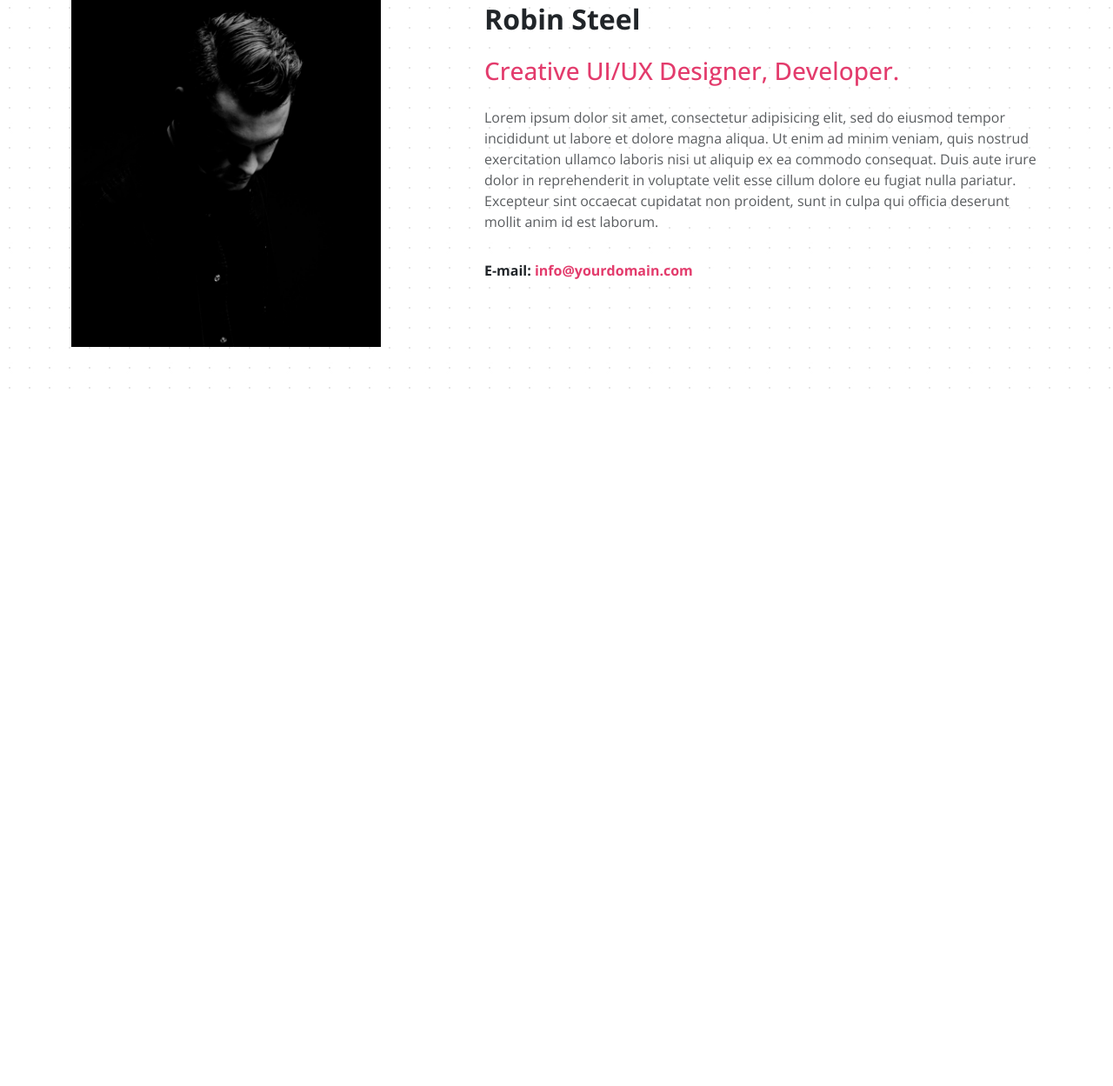
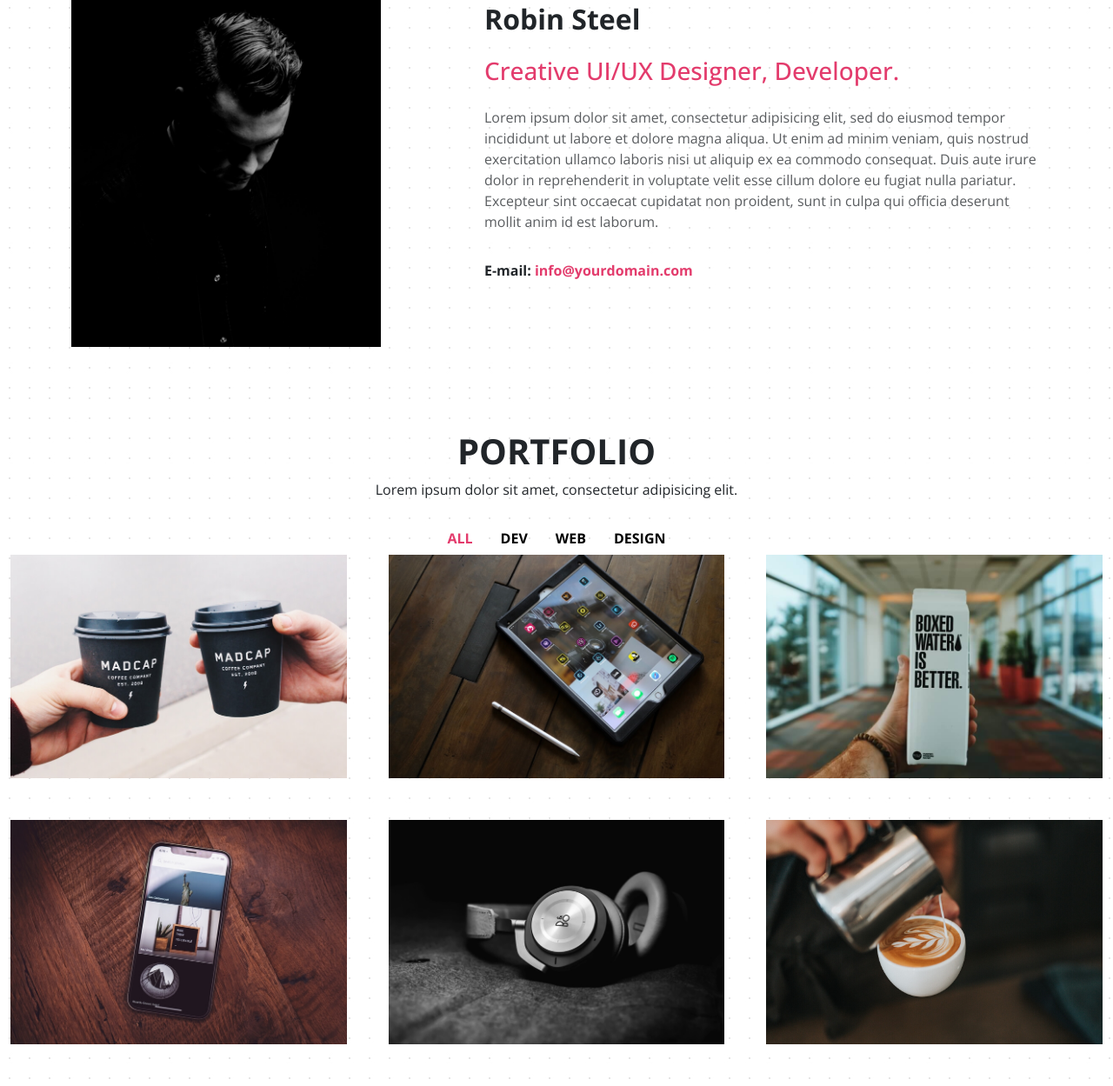
Before and after one commit to yaraekmail/osaka_project, a plain HTML site: page index.html in a window 1280 px wide. Shown: the part 1009-2258 px from the top of the page at 87% size. Before the commit the page ends 1456 px from the top, so only its background shows below. Drawn offline with nearby package versions, Linux system fonts and the light colour scheme.

Commit message:
create protfoilo section

```diff
--- a/asseest/main.css
+++ b/asseest/main.css
@@ -20,7 +20,23 @@ body{
    background-position: center -60px ;
 }
 
-.about{
+.about,.portfolio{
 
     background-image: url(./img/light_dot.jpg);
 }
+
+.portfolio .nav-tabs .nav-item.show .nav-link,
+ .portfolio .nav-tabs .nav-link.active {
+    color: var(--primary);
+}
+.portfolio  .nav-link {
+
+    color: black;
+}
+.portfolio .nav-tabs .nav-link {
+
+border: none;
+}
+.portfolio .nav-tabs{
+border-bottom: none;
+}
--- a/index.html
+++ b/index.html
@@ -102,6 +102,143 @@
             </div>
         </div>
       </section>
+
+      <section class="portfolio py-5">
+         <div class="title text-center mb-4">
+          <h2 class="fs-1 fw-bold text-uppercase">Portfolio</h2>
+          <p>Lorem ipsum dolor sit amet, consectetur adipisicing elit.</p>
+        </div>
+
+        <nav>
+  <div class="nav nav-tabs justify-content-center" id="nav-tab" role="tablist">
+    <button class="nav-link fw-bold active" id="nav-all-tab" data-bs-toggle="tab" data-bs-target="#nav-all" type="button" role="tab" aria-controls="nav-all" aria-selected="true">ALL</button>
+    <button class="nav-link fw-bold" id="nav-dev-tab" data-bs-toggle="tab" data-bs-target="#nav-dev" type="button" role="tab" aria-controls="nav-dev" aria-selected="false">DEV</button>
+    <button class="nav-link fw-bold" id="nav-web-tab" data-bs-toggle="tab" data-bs-target="#nav-web" type="button" role="tab" aria-controls="nav-web" aria-selected="false">WEB</button>
+    <button class="nav-link fw-bold" id="nav-design-tab" data-bs-toggle="tab" data-bs-target="#nav-design" type="button" role="tab" aria-controls="nav-design" aria-selected="false" >DESIGN</button>
+  </div>
+</nav>
+<div class="tab-content" id="nav-tabContent">
+  <div class="tab-pane fade show active" id="nav-all" role="tabpanel" aria-labelledby="nav-all-tab" tabindex="0">
+<div class="container-fluid">
+<div class="row g-5">
+    <div class="col-md-4">
+        <div class="protfolio-img">
+            <img src="./asseest/img/portfolio/portfolio_all_1.jpg" class="img-fluid"alt="">
+        </div>
+    </div>
+
+      <div class="col-md-4">
+        <div class="protfolio-img">
+            <img src="./asseest/img/portfolio/portfolio_all_2.jpg" class="img-fluid"alt="">
+        </div>
+    </div>
+
+      <div class="col-md-4">
+        <div class="protfolio-img">
+<img src="./asseest/img/portfolio/portfolio_all_3.jpg" class="img-fluid"alt="">
+        </div>
+    </div>
+
+      <div class="col-md-4">
+        <div class="protfolio-img">
+<img src="./asseest/img/portfolio/portfolio_all_4.jpg" class="img-fluid"alt="">
+        </div>
+    </div>
+
+      <div class="col-md-4">
+        <div class="protfolio-img">
+<img src="./asseest/img/portfolio/portfolio_all_5.jpg" class="img-fluid"alt="">
+        </div>
+    </div>
+
+      <div class="col-md-4">
+        <div class="protfolio-img">
+<img src="./asseest/img/portfolio/portfolio_all_6.jpg"class="img-fluid" alt="">
+        </div>
+    </div>
+
+
+
+</div>
+
+</div>
+
+  </div>
+  <div class="tab-pane fade" id="nav-dev" role="tabpanel" aria-labelledby="nav-dev-tab" tabindex="0">
+    <div class="container-fluid">
+<div class="row g-5">
+    <div class="col-md-4">
+        <div class="protfolio-img">
+            <img src="./asseest/img/portfolio/portfolio_dev_1.jpg" class="img-fluid"alt="">
+        </div>
+    </div>
+
+
+
+
+</div>
+
+</div>
+
+
+
+
+   </div>
+  <div class="tab-pane fade" id="nav-web" role="tabpanel" aria-labelledby="nav-web-tab" tabindex="0">
+
+    <div class="container-fluid">
+<div class="row g-5">
+    <div class="col-md-4">
+        <div class="protfolio-img">
+            <img src="./asseest/img/portfolio/portfolio_web_1.jpg" class="img-fluid"alt="">
+        </div>
+    </div>
+
+
+
+</div>
+
+</div>
+
+  </div>
+  <div class="tab-pane fade" id="nav-design" role="tabpanel" aria-labelledby="nav-design-tab" tabindex="0">
+    <div class="container-fluid">
+<div class="row g-5">
+    <div class="col-md-4">
+        <div class="protfolio-img">
+            <img src="./asseest/img/portfolio/portfolio_design_1.jpg" class="img-fluid"alt="">
+        </div>
+    </div>
+
+     <div class="col-md-4">
+        <div class="protfolio-img">
+            <img src="./asseest/img/portfolio/portfolio_design_2.jpg" class="img-fluid"alt="">
+        </div>
+    </div>
+
+     <div class="col-md-4">
+        <div class="protfolio-img">
+            <img src="./asseest/img/portfolio/portfolio_design_3.jpg" class="img-fluid"alt="">
+        </div>
+    </div>
+     <div class="col-md-4">
+        <div class="protfolio-img">
+            <img src="./asseest/img/portfolio/portfolio_design_4.jpg" class="img-fluid"alt="">
+        </div>
+    </div>
+
+
+
+</div>
+
+</div>
+
+
+
+  </div>
+</div>
+
+      </section>
     </main>
 
     <script
```
Also changed, not shown: asseest/img/portfolio/portfolio_all_1.jpg (added), asseest/img/portfolio/portfolio_all_2.jpg (added), asseest/img/portfolio/portfolio_all_3.jpg (added), asseest/img/portfolio/portfolio_all_4.jpg (added), asseest/img/portfolio/portfolio_all_5.jpg (added), asseest/img/portfolio/portfolio_all_6.jpg (added), asseest/img/portfolio/portfolio_design_1.jpg (added), asseest/img/portfolio/portfolio_design_2.jpg (added), asseest/img/portfolio/portfolio_design_3.jpg (added), asseest/img/portfolio/portfolio_design_4.jpg (added), asseest/img/portfolio/portfolio_dev_1.jpg (added), asseest/img/portfolio/portfolio_web_1.jpg (added).
